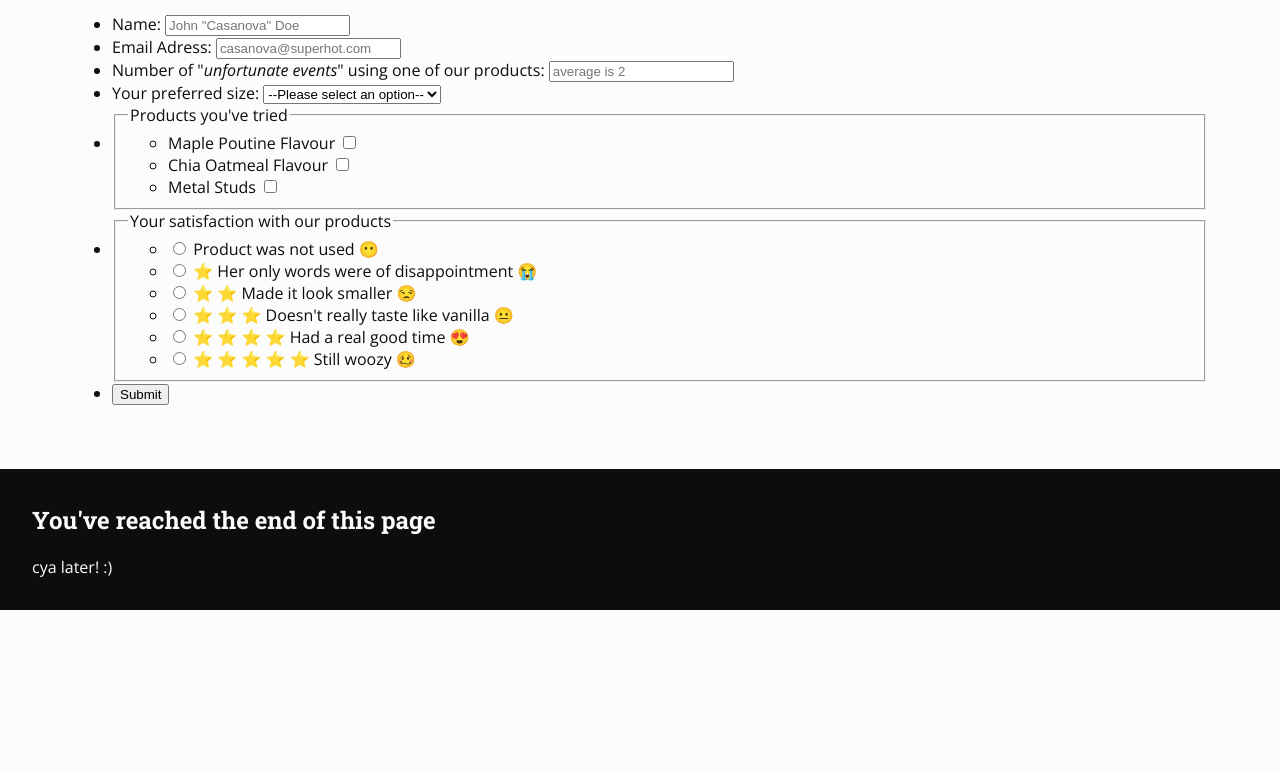
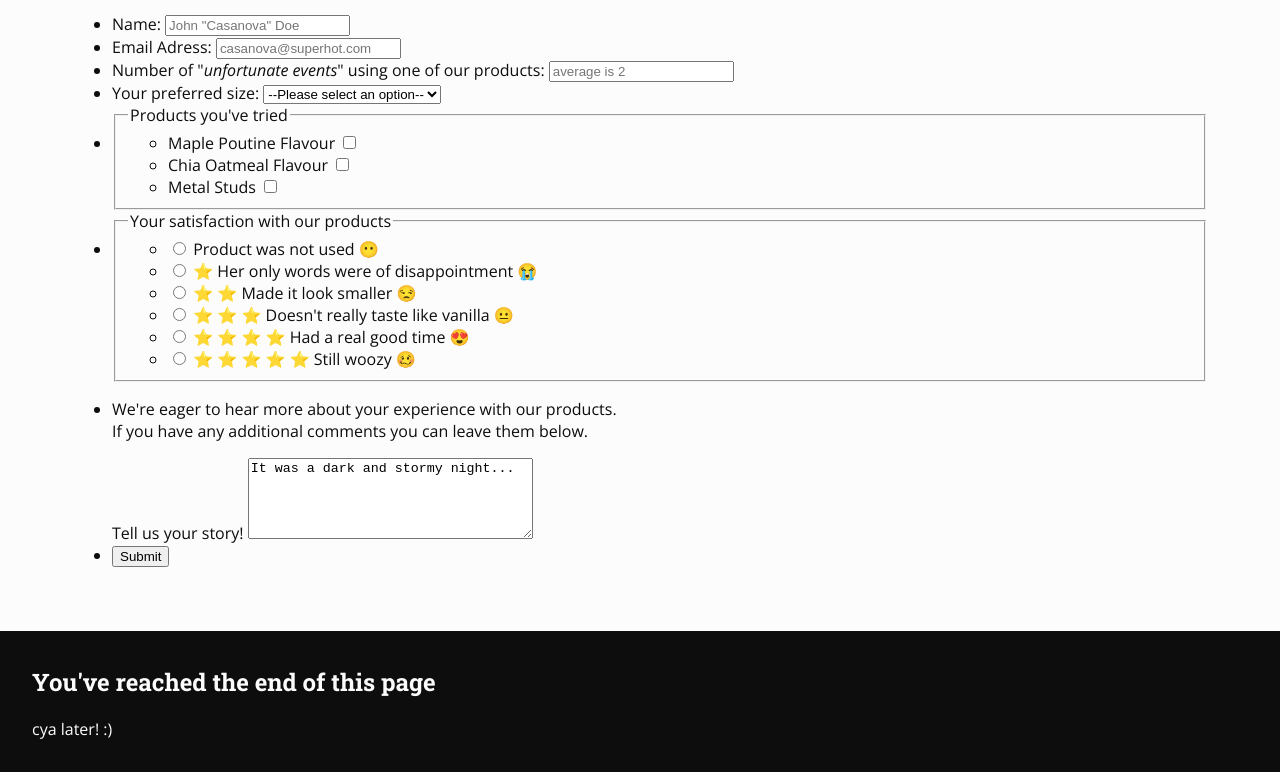
Before and after one commit to Gadiguibou/gab-s-very-cool-website, a plain HTML site: page index.html in a window 1280 px wide. Shown: the part 2085-2857 px from the top of the page. Before the commit the page ends 2695 px from the top, so only its background shows below. Drawn offline with nearby package versions, Linux system fonts and the light colour scheme.

Commit message:
Add textarea to Testing Forms

```diff
--- a/index.html
+++ b/index.html
@@ -254,6 +254,12 @@
                             </fieldset>
                         </li>
                         <li>
+                            <p>We're eager to hear more about your experience with our products.<br>
+                              If you have any additional comments you can leave them below.</p>
+                            <label for="story">Tell us your story!</label>
+                            <textarea id="story" name="story" rows="5" cols="33">It was a dark and stormy night...</textarea>
+                        </li>
+                        <li>
                             <button type="submit">Submit</button>
                         </li>
 
```
